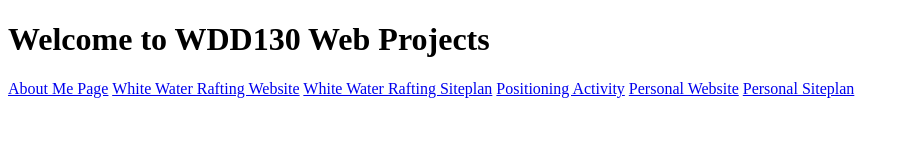
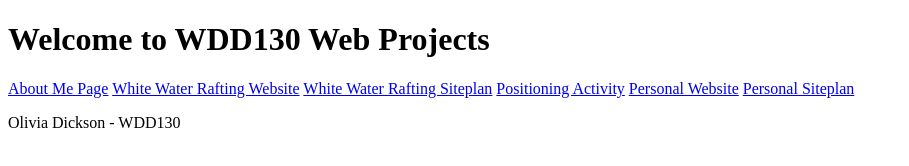
Before and after one commit to byuiwebdesign/wdd130, a plain HTML site: page index.html in a window 1280 px wide. Shown: the whole page, without its empty margins (0-909 px from the left). Drawn offline with Linux system fonts and the light colour scheme.

Commit message:
Added a paragraph to the home page.

```diff
--- a/index.html
+++ b/index.html
@@ -15,5 +15,6 @@
   <a href="#">Personal Website</a>
   <a href="#">Personal Siteplan</a>
 </nav>
+<p>Olivia Dickson - WDD130</p>
 </body>
 </html>
```
